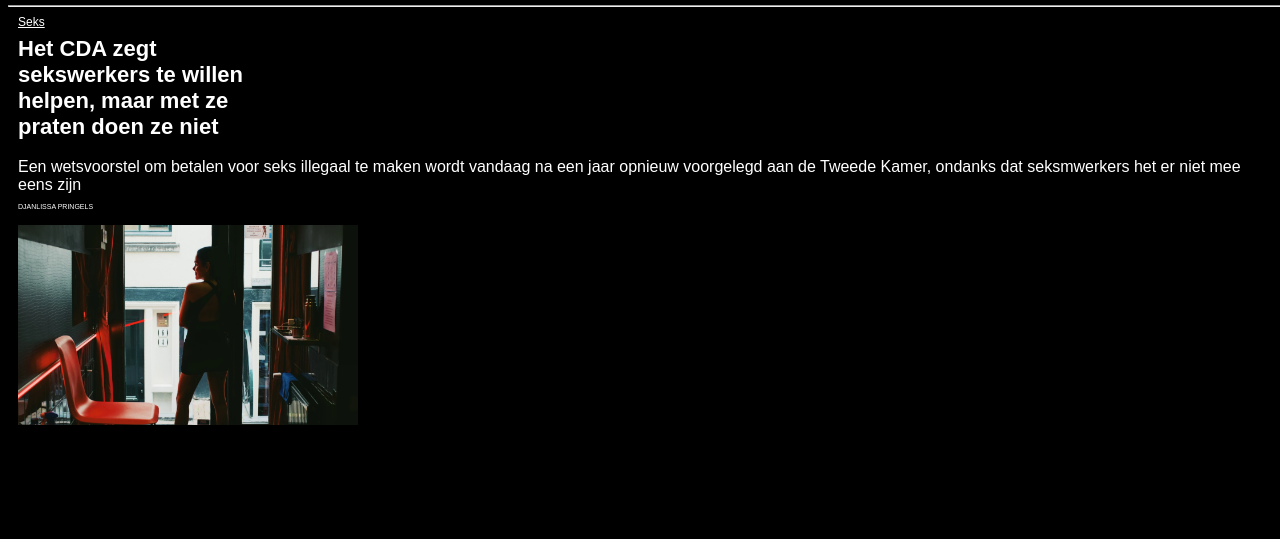
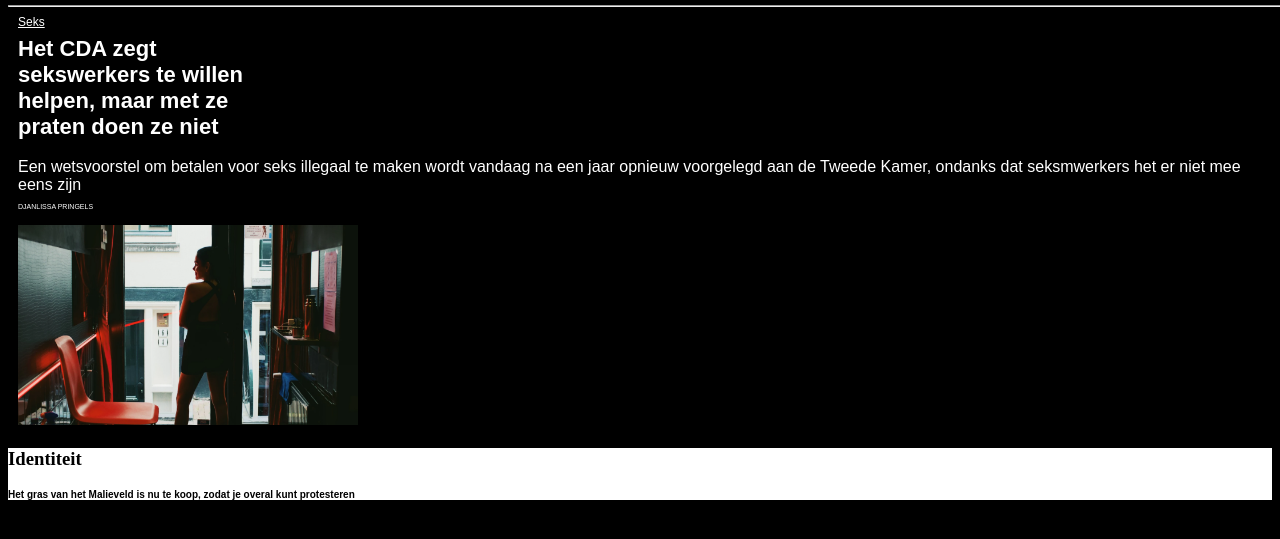
Before and after one commit to quintyjamilla/WebsiteFrontend, a plain HTML site: page index.html in a window 1280 px wide. Shown: the part 45-584 px from the top of the page. Drawn offline with Linux system fonts and the light colour scheme.

Commit message:
Add files via upload

```diff
--- a/index.html
+++ b/index.html
@@ -34,6 +34,13 @@
             <img id="imgseksmedewerker" src="images/seksmedewerker.png" alt="afbeelding seks medewerker" width="340" height="200">
 
         </section>
+
+        <section id="categorie">
+
+        <h3 id="nieuws">Identiteit</h3>
+        <h2>Het gras van het Malieveld is nu te koop, zodat je overal kunt protesteren</h2>
+
+        </section>
     </main>
 
     <script src="scripts/script.js"></script>
--- a/styles/style.css
+++ b/styles/style.css
@@ -48,9 +48,6 @@ margin-left: auto;
     font-size: 12px;
 }
 
-#main {
-    background-color: black;
-}
 
 #tekst, #auteur {
     color: white;
@@ -68,4 +65,13 @@ margin-left: auto;
     margin-left: 10px;
 }
 
-=
+#categorie {
+    background-color: white;
+    padding-left: -100px;
+}
+
+h2 {
+    font-size: 10px;
+    font-family: arial;
+
+}
```
